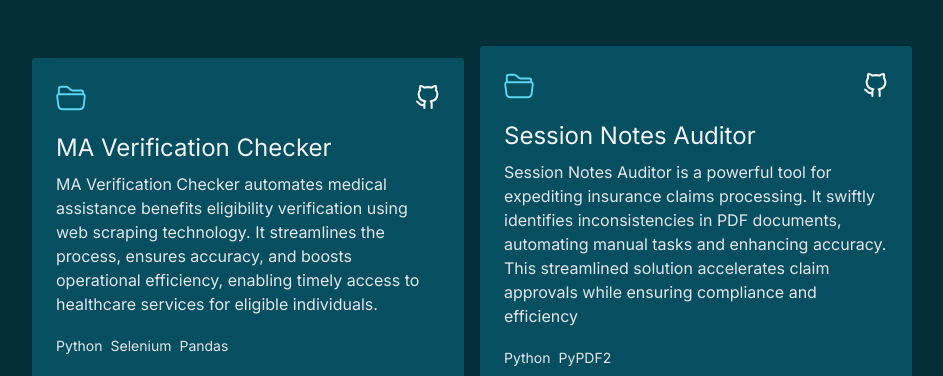
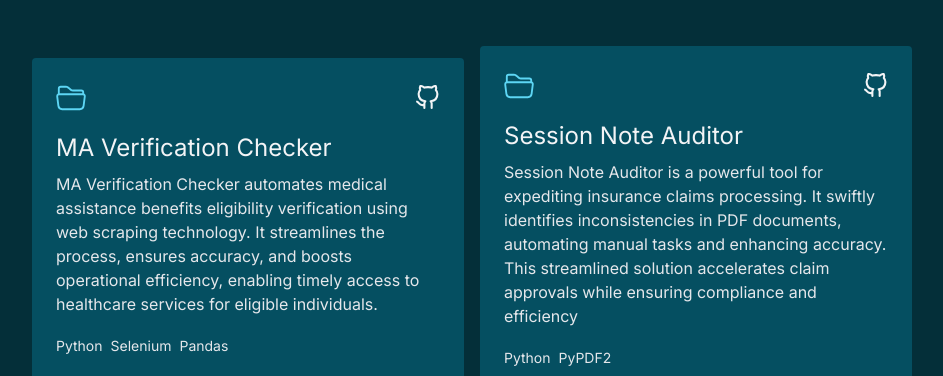
Before and after one commit to jav1anpry5ce/portfolio, a Next.js app: page / in a window 1280 px wide. Shown: the part 3923-4299 px from the top of the page, without its empty margins (168-1111 px from the left). Built offline with nearby package versions, Linux system fonts and the light colour scheme.

Commit message:
update resume

```diff
--- a/components/Other.jsx
+++ b/components/Other.jsx
@@ -12,9 +12,9 @@
     link: "#",
   },
   {
-    title: "Session Notes Auditor",
+    title: "Session Note Auditor",
     description:
-      "Session Notes Auditor is a powerful tool for expediting insurance claims processing. It swiftly identifies inconsistencies in PDF documents, automating manual tasks and enhancing accuracy. This streamlined solution accelerates claim approvals while ensuring compliance and efficiency",
+      "Session Note Auditor is a powerful tool for expediting insurance claims processing. It swiftly identifies inconsistencies in PDF documents, automating manual tasks and enhancing accuracy. This streamlined solution accelerates claim approvals while ensuring compliance and efficiency",
     stack: ["Python", "PyPDF2"],
     link: "#",
   },
--- a/pages/api/resume.js
+++ b/pages/api/resume.js
@@ -4,7 +4,7 @@
 
 const pipeline = promisify(stream.pipeline);
 const url =
-  "https://dl.dropbox.com/scl/fi/93d126q64u90zs8gy9k16/Javaughn_Pryce_Resume.pdf?rlkey=ypl0vusdwioi832ghrmd8ks8m&dl=0";
+  "https://dl.dropbox.com/scl/fi/3p4k05rk1twqk6vrzoqf1/Javaughn_Pryce_Resume.pdf?rlkey=ncj2y4ewq3iq09u2z5f8nfvbf&dl=0";
 
 export default async function handler(req, res) {
   const response = await fetch(url); // replace this with your API call & options
```
